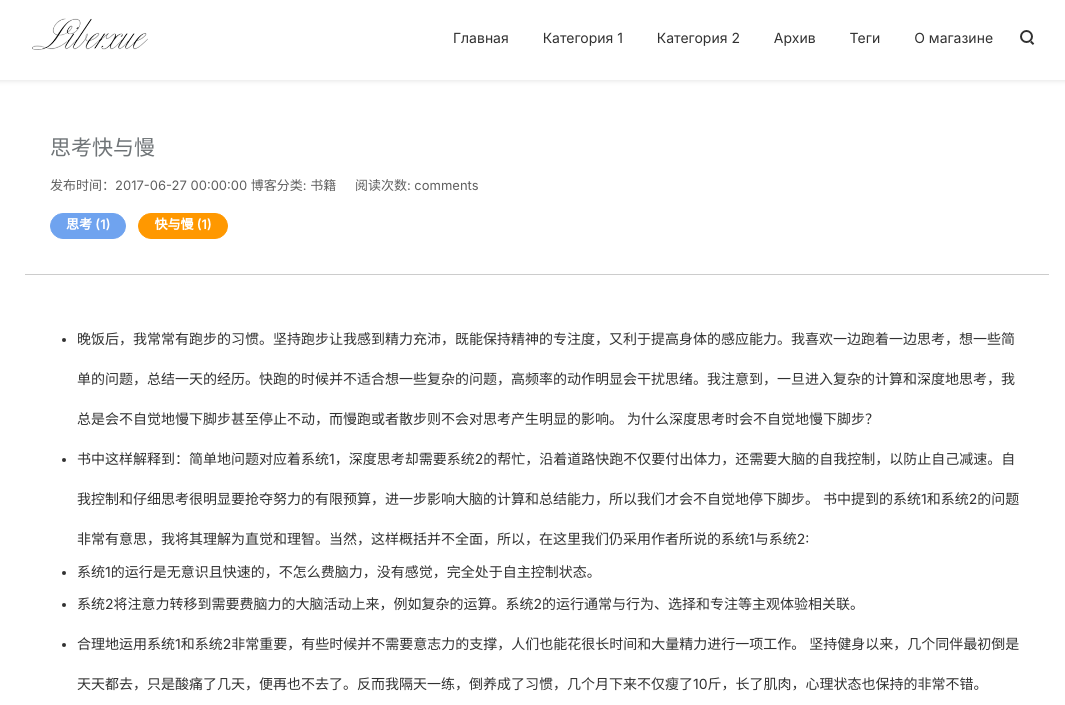
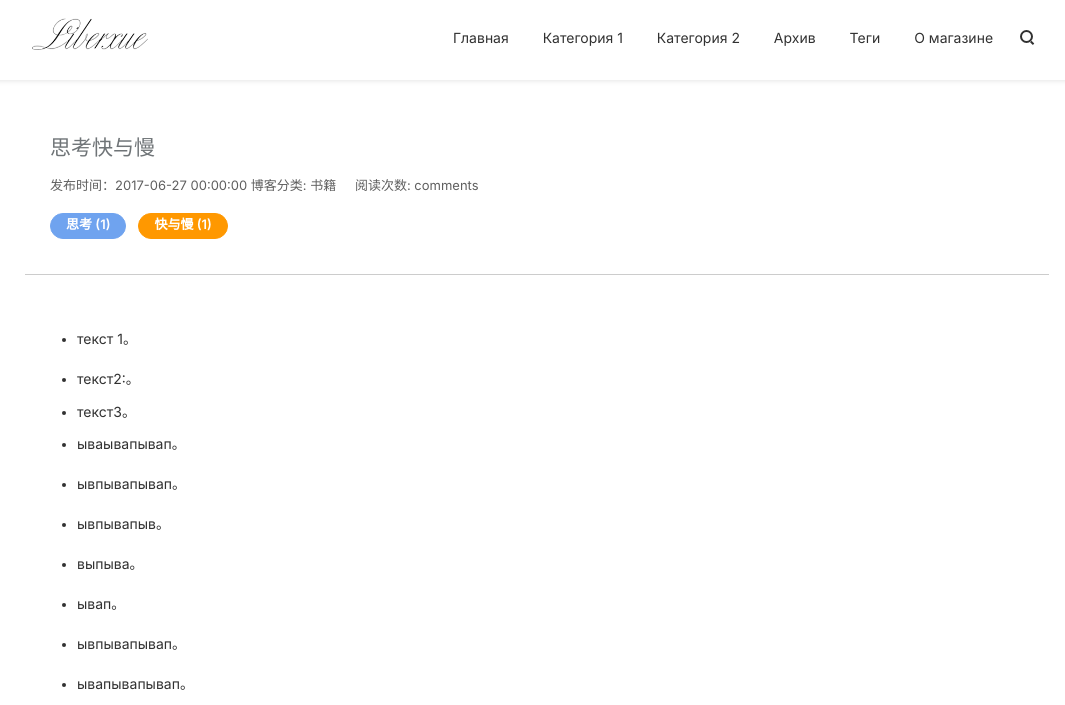
Before and after one commit to insiters/outsideshop.ru, a Jekyll site: the page built from _posts/书籍/2017-6-27-sikaobook.md, in a window 1280 px wide and 1400 px high. Shown: the top 705 px of the window, without its empty margins (103-1168 px from the left). Built offline with Jekyll 4.4.1, drawn with Linux system fonts in a browser that asks for light colours; nearby versions of some CDN libraries; comment, search, counter and statistics services are not loaded; some of the changed text lies outside the part shown; grey boxes are pictures that could not be loaded.

Commit message:
Update 2017-6-27-sikaobook.md

```diff
--- a/_posts/书籍/2017-6-27-sikaobook.md
+++ b/_posts/书籍/2017-6-27-sikaobook.md
@@ -8,31 +8,28 @@ category: 书籍
 tags:
 - 思考
 - 快与慢
-excerpt: "关于思考快于慢个人读后感和记录"
+excerpt: "выдержка 1"
 ---
 
-- 晚饭后，我常常有跑步的习惯。坚持跑步让我感到精力充沛，既能保持精神的专注度，又利于提高身体的感应能力。我喜欢一边跑着一边思考，想一些简单的问题，总结一天的经历。快跑的时候并不适合想一些复杂的问题，高频率的动作明显会干扰思绪。我注意到，一旦进入复杂的计算和深度地思考，我总是会不自觉地慢下脚步甚至停止不动，而慢跑或者散步则不会对思考产生明显的影响。
-为什么深度思考时会不自觉地慢下脚步？
+- текст 1。
 
 
-- 书中这样解释到：简单地问题对应着系统1，深度思考却需要系统2的帮忙，沿着道路快跑不仅要付出体力，还需要大脑的自我控制，以防止自己减速。自我控制和仔细思考很明显要抢夺努力的有限预算，进一步影响大脑的计算和总结能力，所以我们才会不自觉地停下脚步。
-书中提到的系统1和系统2的问题非常有意思，我将其理解为直觉和理智。当然，这样概括并不全面，所以，在这里我们仍采用作者所说的系统1与系统2:
+- текст2:。
 
--  系统1的运行是无意识且快速的，不怎么费脑力，没有感觉，完全处于自主控制状态。
-- 系统2将注意力转移到需要费脑力的大脑活动上来，例如复杂的运算。系统2的运行通常与行为、选择和专注等主观体验相关联。
+-  текст3。
+- ываывапывап。
 
-- 合理地运用系统1和系统2非常重要，有些时候并不需要意志力的支撑，人们也能花很长时间和大量精力进行一项工作。
-坚持健身以来，几个同伴最初倒是天天都去，只是酸痛了几天，便再也不去了。反而我隔天一练，倒养成了习惯，几个月下来不仅瘦了10斤，长了肌肉，心理状态也保持的非常不错。
+- ывпывапывап。
 
-- 豆豆语录中有一句话：太用力的人跑不远，真正坚持到最后的人靠的不是激情，而是恰到好处的喜欢和投入。
+- ывпывапыв。
 
-- 书中也提到了这种状态，心理学家米哈里将其命名为心流。体验过心流的人将其描述为“一种将大脑注意力毫不费力地集中起来的状态，这种状态可以使人忘却时间的概念，忘掉自己，也忘掉自身问题”。
+- выпыва。
 
-- 太过用力很容易导致自我损伤，书中所述的心理测试结果屡次证明，刻意掌控意志和进行自我控制很辛苦。如果你太过强迫自己去做某件事，而所面临的压力又难以承受，你就会越来越难以进行自我控制。这种现象被命名为自我损耗。就像你一直在心中默念“不要去想那只北极熊”，反而会让自己不停地去想北极熊。自我抑制不是长久之计，顺其自然才是合理之道。
+- ывап。
 
-- 这本书带给我很多思考。所以，这次的书评，我倒想放在最后。
+- ывпывапывап。
 
-- 我常常想，如果这本书换一个更有趣的名字，应该会有更多的读者。抛去这乏味的标题，其实这是一本非常有趣的书，观点新颖，图文并貌，既有专业性，又不乏趣味。书中将经济学与心理学的知识杂糅在一起，非常吸引人，对我而言，简直比小说读起来还津津有味。当然，书的内容越往后专业类问题越多，可能稍显难懂，没有强烈意愿的可以选择性跳读。
+- ывапывапывап。
 
 
 
```
